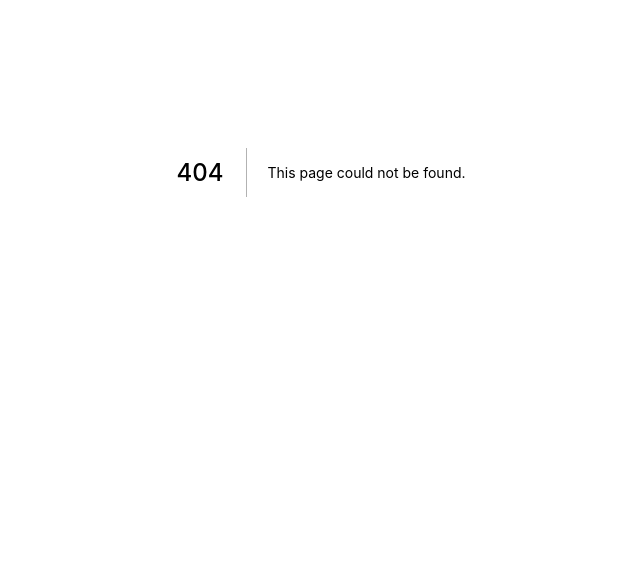
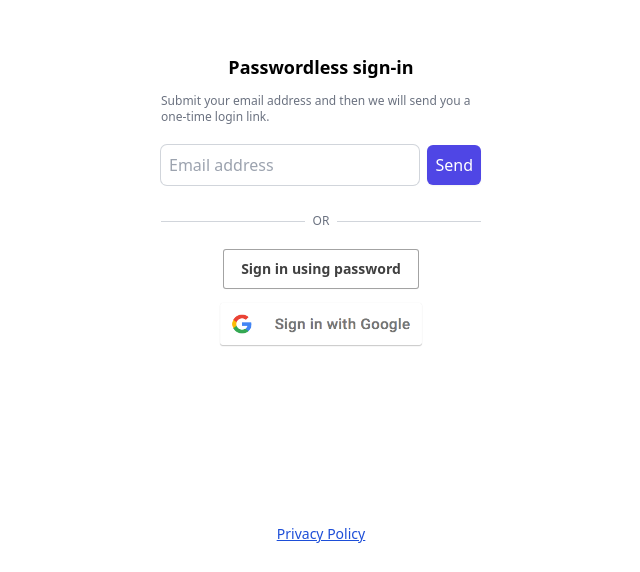
Before and after one commit to kwdChan/paper-summary-frontend, a Next.js app: page /sign-in/passwordless in a window 1280 px wide. Before the commit this address had no page. Shown: the part 228-800 px from the top of the page, without its empty margins (319-959 px from the left). Built offline with nearby package versions, Linux system fonts and the light colour scheme.

Commit message:
passwordless signin option added
signin page routing

```diff
--- a/src/components/authMatters/OneLineEmailRegister.tsx
+++ b/src/components/authMatters/OneLineEmailRegister.tsx
@@ -41,14 +41,14 @@ export function OneLineInputField({ placeholder }: { placeholder: string }) {
     const { data, error } = await supabaseClient.client.auth.signInWithOtp({
       email: email,
       options: {
-        emailRedirectTo: originName.current+'/article'
+        emailRedirectTo: originName.current+'/sign-in/welcome'
       }
     })
   }
 
 
   return (
-    <div className="flex flex-row w-full sm:w-96">
+    <div className="flex flex-row w-full justify-between">
       <MyStyledInput
         type="text"
         id={"email"}
@@ -57,7 +57,7 @@ export function OneLineInputField({ placeholder }: { placeholder: string }) {
         errored={false}
       />
       <button
-      className="inline-flex items-center mx-2 px-2 py-2 ring-indigo-600  text-base font-medium rounded-md shadow-sm text-white bg-indigo-600 hover:bg-indigo-700 focus:ring-1 focus:ring-indigo-500 focus:ring-offset-2"
+      className="ml-2 px-2 py-2 ring-indigo-600  text-base font-medium rounded-md shadow-sm text-white bg-indigo-600 hover:bg-indigo-700 focus:ring-1 focus:ring-indigo-500 focus:ring-offset-2"
       onClick={onSubmit}
       >
         Send
--- a/src/components/authMatters/SigninWithGoogle.tsx
+++ b/src/components/authMatters/SigninWithGoogle.tsx
@@ -17,7 +17,7 @@ export function SigninWithGoogleButton() {
     const { data, error } = await supabaseClient.client.auth.signInWithOAuth({
       provider: 'google',
       options: {
-        redirectTo: originName.current+'/welcome',
+        redirectTo: originName.current+'/sign-in/welcome',
         queryParams: {
           access_type: 'offline',
           prompt: 'consent',
--- a/src/components/navIcon.tsx
+++ b/src/components/navIcon.tsx
@@ -77,7 +77,7 @@ export function NavIcon({}) {
             </div>
 
             <div className="px-1 py-1">
-            <MenuItem text='Signout' href='/signin' onClick={()=>supabaseClient.signout().then(res=>console.log(res))} />
+            <MenuItem text='Signout' href='/sign-in/passwordless' onClick={()=>supabaseClient.signout().then(res=>console.log(res))} />
 
             </div>
           </Menu.Items>
--- a/src/pages/signup.tsx
+++ b/src/pages/sign-in/__signup.tsx
@@ -2,7 +2,7 @@ import Image from "next/image";
 import { supabaseClient } from "@/lib/supabaseClient";
 import React, { useEffect, useState } from "react";
 import { useRouter } from "next/router";
-import { MyInputField, MyPasswordField } from "../components/authMatters/MyInputField";
+import { MyInputField, MyPasswordField } from "../../components/authMatters/MyInputField";
 import Link from "next/link";
 import { Divider } from "@/components/authMatters/Divider";
 import { SigninWithGoogleButton } from "@/components/authMatters/SigninWithGoogle";
--- a/src/pages/signin.tsx
+++ b/src/pages/sign-in/password.tsx
@@ -2,7 +2,7 @@ import Image from "next/image";
 import { supabaseClient } from "@/lib/supabaseClient";
 import React, { useEffect, useState } from "react";
 import { useRouter } from "next/router";
-import { MyInputField, MyPasswordField } from "../components/authMatters/MyInputField";
+import { MyInputField, MyPasswordField } from "../../components/authMatters/MyInputField";
 import Link from "next/link";
 import { SigninWithGoogleButton } from "@/components/authMatters/SigninWithGoogle";
 import { Divider } from "@/components/authMatters/Divider";
@@ -48,7 +48,7 @@ export default function Home() {
 
   // TODO: can use useEffect but i don't want risk it for now
   if (user) {
-    router.push("/welcome");
+    router.push("welcome");
   }
 
   return (
@@ -73,10 +73,10 @@ export default function Home() {
         <div className="flex justify-center mt-3 mx-9 ">
 
           <button
-            onClick={()=>router.push('/signup')}
+            onClick={()=>router.push('/getting-started')}
             className="inline-flex items-center m-3 px-4 py-2 border border-transparent text-sm font-medium text-indigo-800  rounded-md shadow-sm  bg-white ring-1 hover:bg-indigo-700 hover:text-white focus:outline-none focus:ring-2 focus:ring-offset-2 focus:ring-indigo-500"
           >
-            Sign Up
+            Sign up
           </button>
 
           <button
@@ -89,7 +89,13 @@ export default function Home() {
 
           <Divider/>
 
-        <div className="self-center">
+          <div className="flex flex-col items-center self-center">
+        <button
+            onClick={()=>router.push('/sign-in/passwordless')}
+            className="m-3 px-4 py-2 border border-transparent text-sm font-bold text-neutral-700  rounded-sm shadow-sm  bg-white ring-1 hover:bg-neutral-700 ring-neutral-400 hover:text-white focus:outline-none focus:ring-2 focus:ring-offset-2 focus:ring-neutral-500"
+          >
+            Passwordless sign-in
+          </button>
           <SigninWithGoogleButton />
         </div>
 
--- /dev/null
+++ b/src/pages/sign-in/passwordless.tsx
@@ -0,0 +1,132 @@
+import Image from "next/image";
+import { supabaseClient } from "@/lib/supabaseClient";
+import React, { useEffect, useState } from "react";
+import { useRouter } from "next/router";
+import { MyInputField, MyPasswordField } from "../../components/authMatters/MyInputField";
+import Link from "next/link";
+import { SigninWithGoogleButton } from "@/components/authMatters/SigninWithGoogle";
+import { Divider } from "@/components/authMatters/Divider";
+import { OneLineInputField } from "@/components/authMatters/OneLineEmailRegister";
+
+const H1 = ({...props }) => (
+  <h1 className="text-lg font-bold mt-9 mb-3 mx-5 text-center " {...props} />
+);
+
+const P = ({...props }) => (
+  <p className="text-gray-500 text-xs" {...props} />
+);
+
+
+function PasswordSigninButton({onClick}:{onClick:React.MouseEventHandler<HTMLButtonElement>}) {
+  return (
+
+
+    <button
+    onClick={onClick}
+    className="inline-flex items-center m-3 px-4 py-2 border border-transparent text-sm font-medium rounded-md shadow-sm text-white bg-indigo-600 hover:bg-indigo-700 focus:outline-none focus:ring-2 focus:ring-offset-2 focus:ring-indigo-500"
+  >
+    Sign in
+  </button>
+  )
+
+}
+
+
+
+export default function Home() {
+  const router = useRouter();
+
+  const [password, setPassword] = useState<string>("");
+  const [email, setEmail] = useState<string>("");
+  const [user, setUser] = useState<any>(null);
+  const [error, setError] = useState<any>(null);
+  const [signinFailed, setSigninFailed] = useState<boolean>(false);
+
+  const [usePassword, setUsePassword] = useState<boolean>(false);
+
+  const { extensionSignin } = router.query;
+
+  // redirect the user if the extension or the web not signed in
+  // also refresh the session
+  useEffect(() => {
+    if (extensionSignin==='true'){
+      supabaseClient.signout()
+    }
+
+    supabaseClient.refreshSession().then(({ data, error }) => {
+      if (data.user && !extensionSignin) {
+        console.log("refreshSession", error);
+        router.push("/article");
+      }
+    });
+  }, [extensionSignin]);
+
+
+  // redirect the user for password signin
+  useEffect(() => {
+    user && router.push("welcome");
+
+  })
+
+  // password signin handler
+  async function passwordSigninHandler() {
+    const result = await supabaseClient.signIn(email, password);
+
+    if (result.data.user) setUser(result.data.user);
+    if (result.error) {
+      setSigninFailed(true)
+      setError(result.error.message);
+    }
+    console.log(result);
+    console.log(error);
+  }
+
+  // password signin handler
+  async function magicLinkSigninHandler() {
+
+  }
+
+  return (
+    <div className="flex flex-col items-center justify-center  h-screen ">
+
+      <div className="flex flex-col ">
+      <div className="max-w-xs my-5 self-center">
+        <H1> Passwordless sign-in </H1>
+        <P> Submit your email address and then we will send you a one-time login link. </P>
+
+      </div>
+      <OneLineInputField placeholder="Email address"/>
+
+        {usePassword? <MyPasswordField
+          id="password"
+          label="Password"
+          placeholder="password"
+          errored={signinFailed}
+          onChange={(e) => setPassword(e.target.value)}
+        />: null}
+        <div className={"mt-2 mx-auto"+" "+(error?"text-red-500":"text-white")}>{error}</div>
+
+        <div className="flex justify-center mt-3 mx-9 ">
+
+
+
+
+        </div>
+          <Divider/>
+
+        <div className="flex flex-col items-center self-center">
+        <button
+            onClick={()=>router.push('/sign-in/password')}
+            className="m-3 px-4 py-2 border border-transparent text-sm font-bold text-neutral-700  rounded-sm shadow-sm  bg-white ring-1 hover:bg-neutral-700 ring-neutral-400 hover:text-white focus:outline-none focus:ring-2 focus:ring-offset-2 focus:ring-neutral-500"
+          >
+            Sign in using password
+          </button>
+
+        <SigninWithGoogleButton />
+        </div>
+
+      </div>
+      <div className="bottom-7 absolute text-sm text-blue-700 underline"> <Link href='./privacy'>Privacy Policy</Link></div>
+    </div>
+  );
+}
```
Also changed, not shown: src/pages/getting-started.tsx (renamed from src/pages/howToUse.tsx), src/pages/sign-in/welcome.tsx (renamed from src/pages/welcome.tsx).
